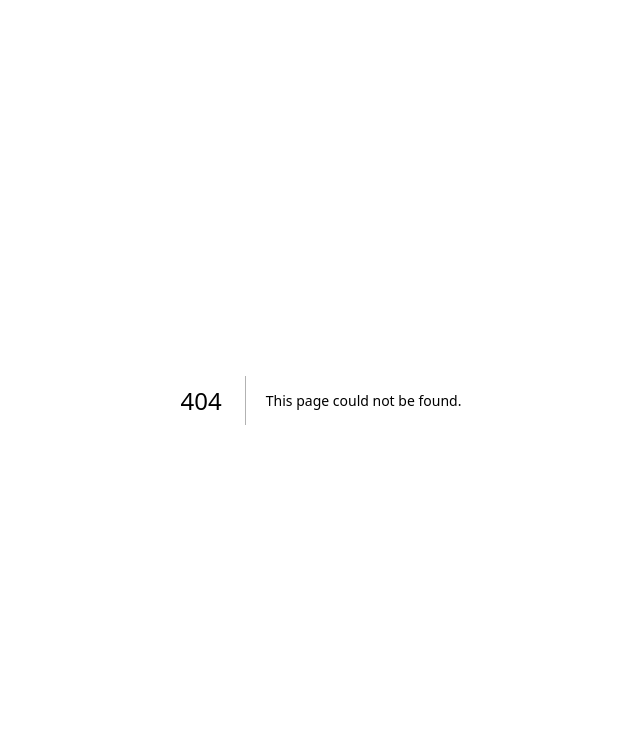
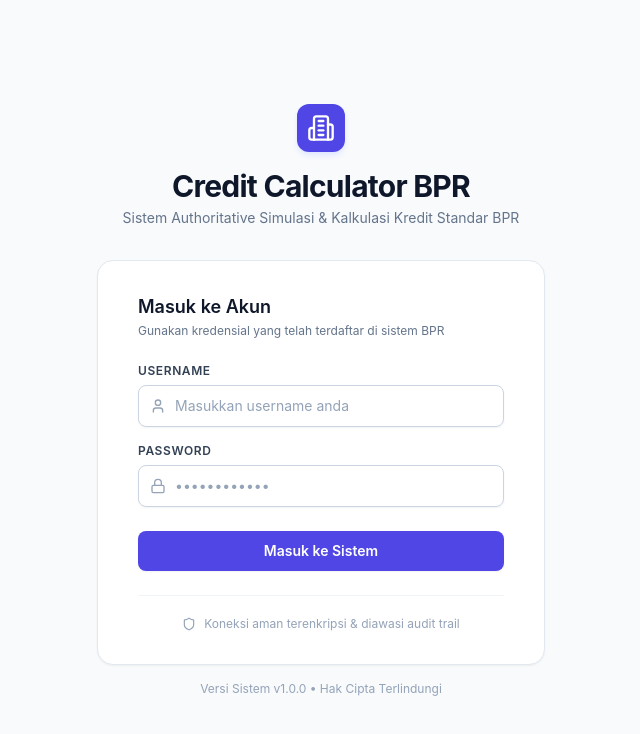
Before and after one commit to pidarwib/kalkulator-kredit, a Next.js app: page /login in a window 1280 px wide. Before the commit this address had no page. Shown: the top 734 px of the page, without its empty margins (319-959 px from the left). Built offline with nearby package versions, Linux system fonts and the light colour scheme.

Commit message:
feat(ui): implement TASK-041 Login Page UI with clean minimal design and auth integration

```diff
--- /dev/null
+++ b/src/app/login/page.tsx
@@ -0,0 +1,211 @@
+"use client";
+
+import React, { useState } from "react";
+import { useRouter, useSearchParams } from "next/navigation";
+import { Building2, Lock, User, AlertCircle, Loader2, CheckCircle2, Shield } from "lucide-react";
+
+export default function LoginPage() {
+  const router = useRouter();
+  const searchParams = useSearchParams();
+  const callbackUrl = searchParams.get("callbackUrl") || "/";
+
+  const [username, setUsername] = useState("");
+  const [password, setPassword] = useState("");
+  const [isLoading, setIsLoading] = useState(false);
+  const [errorMessage, setErrorMessage] = useState<string | null>(null);
+  const [successMessage, setSuccessMessage] = useState<string | null>(null);
+
+  const handleSubmit = async (e: React.FormEvent) => {
+    e.preventDefault();
+    setErrorMessage(null);
+    setSuccessMessage(null);
+
+    const trimmedUsername = username.trim();
+    if (!trimmedUsername) {
+      setErrorMessage("Username wajib diisi.");
+      return;
+    }
+
+    if (!password) {
+      setErrorMessage("Password wajib diisi.");
+      return;
+    }
+
+    setIsLoading(true);
+
+    try {
+      const response = await fetch("/api/v1/auth/login", {
+        method: "POST",
+        headers: {
+          "Content-Type": "application/json",
+        },
+        body: JSON.stringify({
+          username: trimmedUsername,
+          password,
+        }),
+      });
+
+      const data = await response.json();
+
+      if (!response.ok) {
+        const message =
+          data?.error?.message ||
+          "Gagal masuk ke sistem. Silakan periksa kembali username dan password Anda.";
+        setErrorMessage(message);
+        setIsLoading(false);
+        return;
+      }
+
+      setSuccessMessage("Login berhasil. Mengalihkan ke aplikasi...");
+
+      // Navigate to destination dashboard / requested callback
+      setTimeout(() => {
+        router.push(callbackUrl);
+        router.refresh();
+      }, 500);
+    } catch (err) {
+      console.error("[Login Error]:", err);
+      setErrorMessage("Terjadi kesalahan jaringan atau server. Silakan coba lagi.");
+      setIsLoading(false);
+    }
+  };
+
+  return (
+    <div className="min-h-screen w-full bg-slate-50 flex flex-col justify-center py-12 sm:px-6 lg:px-8">
+      {/* Brand Header */}
+      <div className="sm:mx-auto sm:w-full sm:max-w-md text-center">
+        <div className="mx-auto flex h-12 w-12 items-center justify-center rounded-xl bg-indigo-600 shadow-md shadow-indigo-100">
+          <Building2 className="h-7 w-7 text-white" />
+        </div>
+        <h1 className="mt-4 text-2xl font-bold tracking-tight text-slate-900 sm:text-3xl">
+          Credit Calculator BPR
+        </h1>
+        <p className="mt-1 text-sm text-slate-500">
+          Sistem Authoritative Simulasi & Kalkulasi Kredit Standar BPR
+        </p>
+      </div>
+
+      {/* Login Card */}
+      <div className="mt-8 sm:mx-auto sm:w-full sm:max-w-md px-4 sm:px-0">
+        <div className="bg-white py-8 px-6 shadow-sm border border-slate-200 rounded-2xl sm:px-10">
+          <div className="mb-6">
+            <h2 className="text-lg font-semibold text-slate-900">Masuk ke Akun</h2>
+            <p className="text-xs text-slate-500 mt-0.5">
+              Gunakan kredensial yang telah terdaftar di sistem BPR
+            </p>
+          </div>
+
+          {/* Error Alert */}
+          {errorMessage && (
+            <div
+              data-testid="login-error-alert"
+              className="mb-5 flex items-start gap-3 rounded-lg border border-red-200 bg-red-50 p-3.5 text-xs text-red-700 animate-in fade-in duration-200"
+              role="alert"
+            >
+              <AlertCircle className="h-4 w-4 shrink-0 text-red-600 mt-0.5" />
+              <div className="leading-relaxed font-medium">{errorMessage}</div>
+            </div>
+          )}
+
+          {/* Success Alert */}
+          {successMessage && (
+            <div
+              data-testid="login-success-alert"
+              className="mb-5 flex items-start gap-3 rounded-lg border border-emerald-200 bg-emerald-50 p-3.5 text-xs text-emerald-700 animate-in fade-in duration-200"
+              role="status"
+            >
+              <CheckCircle2 className="h-4 w-4 shrink-0 text-emerald-600 mt-0.5" />
+              <div className="leading-relaxed font-medium">{successMessage}</div>
+            </div>
+          )}
+
+          <form onSubmit={handleSubmit} className="space-y-4">
+            {/* Username Input */}
+            <div>
+              <label
+                htmlFor="username"
+                className="block text-xs font-semibold text-slate-700 uppercase tracking-wider"
+              >
+                Username
+              </label>
+              <div className="mt-1.5 relative rounded-lg shadow-sm">
+                <div className="pointer-events-none absolute inset-y-0 left-0 flex items-center pl-3">
+                  <User className="h-4 w-4 text-slate-400" />
+                </div>
+                <input
+                  id="username"
+                  name="username"
+                  type="text"
+                  autoComplete="username"
+                  disabled={isLoading}
+                  value={username}
+                  onChange={(e) => setUsername(e.target.value)}
+                  placeholder="Masukkan username anda"
+                  className="block w-full rounded-lg border border-slate-300 pl-9 pr-3 py-2.5 text-sm text-slate-900 placeholder:text-slate-400 focus:border-indigo-600 focus:outline-none focus:ring-1 focus:ring-indigo-600 disabled:bg-slate-50 disabled:text-slate-400 disabled:cursor-not-allowed transition-colors"
+                />
+              </div>
+            </div>
+
+            {/* Password Input */}
+            <div>
+              <label
+                htmlFor="password"
+                className="block text-xs font-semibold text-slate-700 uppercase tracking-wider"
+              >
+                Password
+              </label>
+              <div className="mt-1.5 relative rounded-lg shadow-sm">
+                <div className="pointer-events-none absolute inset-y-0 left-0 flex items-center pl-3">
+                  <Lock className="h-4 w-4 text-slate-400" />
+                </div>
+                <input
+                  id="password"
+                  name="password"
+                  type="password"
+                  autoComplete="current-password"
+                  disabled={isLoading}
+                  value={password}
+                  onChange={(e) => setPassword(e.target.value)}
+                  placeholder="••••••••••••"
+                  className="block w-full rounded-lg border border-slate-300 pl-9 pr-3 py-2.5 text-sm text-slate-900 placeholder:text-slate-400 focus:border-indigo-600 focus:outline-none focus:ring-1 focus:ring-indigo-600 disabled:bg-slate-50 disabled:text-slate-400 disabled:cursor-not-allowed transition-colors"
+                />
+              </div>
+            </div>
+
+            {/* Submit Button */}
+            <div className="pt-2">
+              <button
+                type="submit"
+                disabled={isLoading}
+                data-testid="login-submit-button"
+                className="flex w-full justify-center items-center gap-2 rounded-lg bg-indigo-600 px-4 py-2.5 text-sm font-semibold text-white shadow-sm hover:bg-indigo-700 focus:outline-none focus:ring-2 focus:ring-indigo-500 focus:ring-offset-2 disabled:bg-indigo-400 disabled:cursor-not-allowed transition-all duration-150"
+              >
+                {isLoading ? (
+                  <>
+                    <Loader2 className="h-4 w-4 animate-spin" />
+                    <span>Memverifikasi...</span>
+                  </>
+                ) : (
+                  <span>Masuk ke Sistem</span>
+                )}
+              </button>
+            </div>
+          </form>
+
+          {/* Security Assurance Footer */}
+          <div className="mt-6 pt-5 border-t border-slate-100 flex items-center justify-center gap-2 text-center text-xs text-slate-400">
+            <Shield className="h-3.5 w-3.5 text-slate-400" />
+            <span>Koneksi aman terenkripsi & diawasi audit trail</span>
+          </div>
+        </div>
+
+        {/* Demo Credentials Helper */}
+        <div className="mt-4 text-center">
+          <p className="text-xs text-slate-400">
+            Versi Sistem v1.0.0 • Hak Cipta Terlindungi
+          </p>
+        </div>
+      </div>
+    </div>
+  );
+}
--- a/src/components/layout/topbar.tsx
+++ b/src/components/layout/topbar.tsx
@@ -73,6 +73,19 @@ export function Topbar({
               Online
             </div>
           </div>
+
+          <button
+            type="button"
+            title="Keluar dari sistem"
+            onClick={async () => {
+              await fetch("/api/v1/auth/logout", { method: "POST" }).catch(() => {});
+              window.location.href = "/login";
+            }}
+            className="ml-1 inline-flex h-8 w-8 items-center justify-center rounded-lg text-slate-400 hover:text-red-600 hover:bg-red-50 transition-colors focus:outline-none focus:ring-2 focus:ring-red-500"
+            aria-label="Logout"
+          >
+            <LogOut className="h-4 w-4" />
+          </button>
         </div>
       </div>
     </header>
```
Also changed, not shown: .agents/TECHNICAL_IMPLEMENTATION.md, 1 other file (tests, documents, lock files or other folders).
